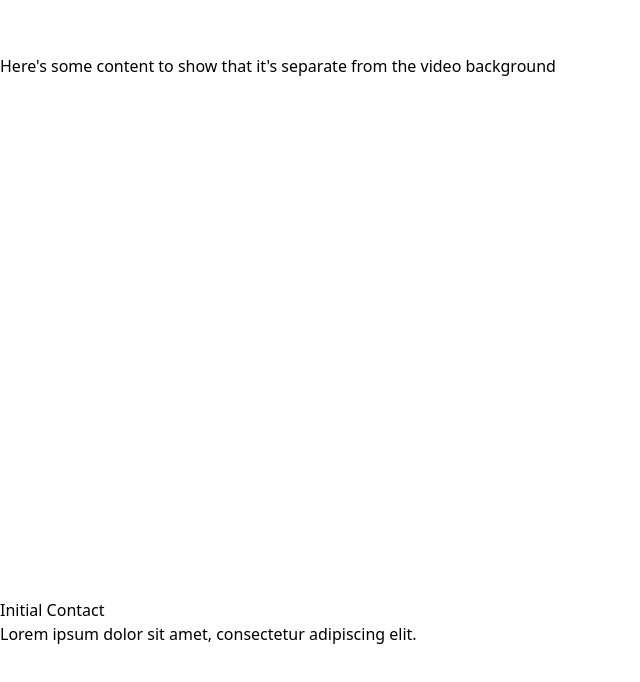
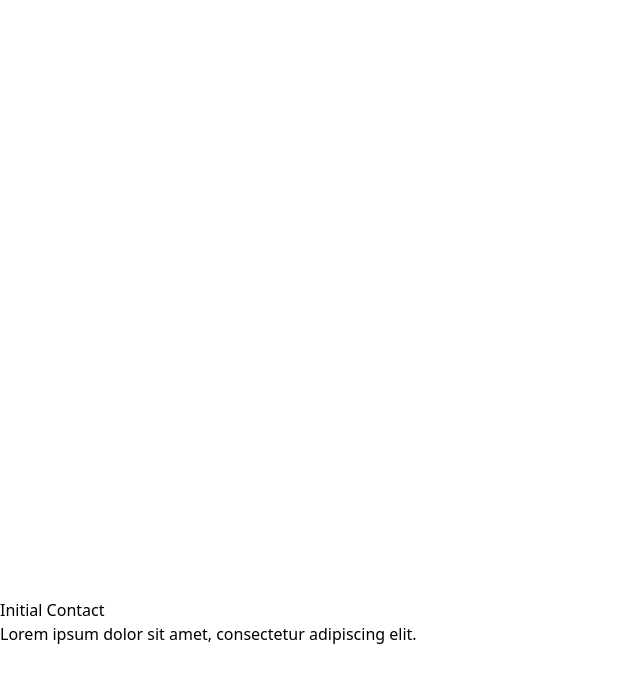
Before and after one commit to universalcollective/RoundTable, a React (Vite) app: page / in a window 1280 px wide. Shown: the part 2523-3205 px from the top of the page, without its empty margins (0-640 px from the left). Built offline with nearby package versions, Linux system fonts and the light colour scheme.

Commit message:
Update Features.jsx

```diff
--- a/src/partials/Features.jsx
+++ b/src/partials/Features.jsx
@@ -35,7 +35,7 @@ function Features() {
           </div>
         </div>
         <div id="features-section" className="features-content">
-          <h2>Here's some content to show that it's separate from the video background</h2>
+          <h2> </h2>
         </div>
       </section>
     </div>
```
